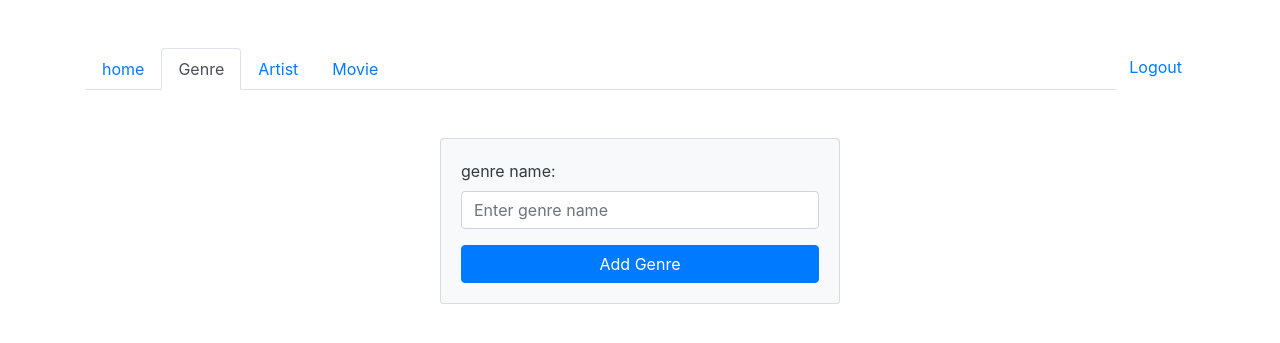
After one commit to vishal1026/movieApp, a Django app: template movie/movieApp/templates/superAdmin/super_admin.html in a window 1280 px wide, after a click on "Genre". The commit adds this page. Shown: the top 343 px of the page. Run offline with Django 3.2, Linux system fonts and the light colour scheme; the template is opened without the code that fills it: most values are stand-ins (such as "Sample title", 1, 10 or a date in 2020); some libraries are stand-ins or nearby versions.

Commit message:
ui of movie, artist, genre add  forms

```diff
--- /dev/null
+++ b/movie/movieApp/templates/admin/admin.html
@@ -0,0 +1,135 @@
+{% extends "../base.html" %}
+{% block title %} Admin {% endblock title %}
+{% block content %}
+<div class="mx-auto mt-5">
+	<div class="float-right">
+			<a  href="/movieApp/logoutUser/" class="btn btn-link">Logout</a>
+	</div>
+	<nav>
+		<div class="nav nav-tabs" id="nav-tab" role="tablist">
+			<a class="nav-item nav-link active" id="nav-home-tab" data-toggle="tab" href="#nav-home" role="tab"
+                aria-controls="nav-home" aria-selected="true">home</a>
+            <a class="nav-item nav-link" id="nav-addGenre-tab" data-toggle="tab" href="#nav-addGenre" role="tab"
+                aria-controls="nav-addGenre" aria-selected="false">Genre</a>
+			<a class="nav-item nav-link" id="nav-addArtist-tab" data-toggle="tab" href="#nav-addArtist" role="tab"
+                aria-controls="nav-addArtist" aria-selected="false">Artist</a>
+            <a class="nav-item nav-link" id="nav-addMovie-tab" data-toggle="tab" href="#nav-addMovie" role="tab"
+                aria-controls="nav-addMovie" aria-selected="false">Movie</a>
+            {% block userManagementTab %}{% endblock userManagementTab %}
+		</div>
+	</nav>
+	<!-- home div -->
+	<div class="tab-content" id="nav-tabContent">
+		<div class="tab-pane fade show active" id="nav-home" role="tabpanel" aria-labelledby="nav-home-tab">
+			{% if movieList %}
+			<table class="table table-hover">
+				<thead>
+					<tr>
+						<th scope="col">movie Id</th>
+						<th scope="col">Name</th>
+					</tr>
+				</thead>
+				<tbody>
+					{% for movie in movieList %}
+					<tr id="{{ movie.movie_id }}">
+						<td scope="row">{{ movie.movie_id }}</td>
+						<td>{{ movie.movie_name }}</td>
+					</tr>
+					{% endfor %}
+				</tbody>
+			</table>
+			{% endif %}
+		</div>
+
+		<!-- Add genre div -->
+		<div class="tab-pane fade" id="nav-addGenre" role="tabpanel" aria-labelledby="nav-addGenre-tab">
+			<div class="mx-auto mt-5" style="width: 400px;">
+				<div class="card bg-light text-dark">
+					<div class="card-body">
+						<form name="addGenre" action="{% url 'admin_profile' %}" method="POST">{% csrf_token %}
+							<div class="form-group">
+								<label for="genre_name">genre name:</label>
+								<input type="text" class="form-control" id="genre_name" placeholder="Enter genre name"
+									name="genre_name" required>
+							</div>
+							<button type="submit" name="addGenre" class="btn btn-primary btn-block">Add Genre</button>
+						</form>
+					</div>
+				</div>
+			</div>
+		</div>
+
+		<!-- Add artist div -->
+		<div class="tab-pane fade" id="nav-addArtist" role="tabpanel" aria-labelledby="nav-addArtist-tab">
+			<div class="mx-auto mt-5" style="width: 400px;">
+				<div class="card bg-light text-dark">
+					<div class="card-body">
+						<form name="addArtist" action="{% url 'admin_profile' %}" method="POST">{% csrf_token %}
+							<div class="form-group">
+								<label for="first_name">First name:</label>
+								<input type="text" class="form-control" id="first_name" placeholder="Enter first name"
+									name="first_name" required>
+							</div>
+							<div class="form-group">
+								<label for="last_name">Last name:</label>
+								<input type="text" class="form-control" id="last_name" placeholder="Enter last name"
+									name="last_name" required>
+							</div>
+							<button type="submit" name="addArtist" class="btn btn-primary btn-block">Add Artist</button>
+						</form>
+					</div>
+				</div>
+			</div>
+		</div>
+
+		<!-- Add Movie div -->
+		<div class="tab-pane fade" id="nav-addMovie" role="tabpanel" aria-labelledby="nav-addMovie-tab">
+			<div class="mx-auto mt-5" style="width: 400px;">
+				<div class="card bg-light text-dark">
+					<div class="card-body">
+						<form name="addMovie" action="{% url 'admin_profile' %}" method="POST">{% csrf_token %}
+							<div class="form-group">
+								<label for="Movie_name">Movie name:</label>
+								<input type="text" class="form-control" id="movie_name" placeholder="Enter movie name"
+									name="movie_name" required>
+							</div>
+							<div class="form-group">
+								<label for="description">Description:</label>
+								<textarea type="text" class="form-control" id="description" placeholder="description"
+									name="description"></textarea>
+                            </div>
+                            <div class="form-group">
+                                <label for="movieGenre">Genre</label>
+                                <select multiple class="form-control" id="movieGenre">
+                                  <option>1</option>
+                                  <option>2</option>
+                                  <option>3</option>
+                                  <option>4</option>
+                                  <option>5</option>
+                                </select>
+                            </div>
+                            <div class="form-group">
+                                <label for="movieArtist">Artist Worked</label>
+                                <select multiple class="form-control" id="movieArtist">
+                                  <option>1</option>
+                                  <option>2</option>
+                                  <option>3</option>
+                                  <option>4</option>
+                                  <option>5</option>
+                                </select>
+                            </div>
+                            <div class="form-group">
+                                    <label for="image">Example file input</label>
+                                    <input type="file"  id="image" accept=".svg, .png, .jpg, .jpeg" class="form-control-file">
+                                  </div>
+							<button type="submit"  name="addMovie" class="btn btn-primary btn-block">Add Movie</button>
+						</form>
+					</div>
+				</div>
+			</div>
+		</div>
+        <!-- Add admin div -->
+        {% block addAdmin %} {% endblock addAdmin %}
+	</div>
+</div>
+{% endblock content %}
--- a/movie/movieApp/templates/login.html
+++ b/movie/movieApp/templates/login.html
@@ -1,10 +1,10 @@
 {% extends "base.html" %}
-{% block title %} Login {% endblock %}
+{% block title %} Login {% endblock title %}
 {% block content %}
   <div class="mx-auto mt-5"  style="width: 400px;">
     <div class="card bg-light text-dark">
       <div class="card-body">
-          {% if invalidcredential %}
+          {% if invalidCredential %}
           <div class="alert alert-danger">
               Invalid username or password.
           </div>
@@ -23,4 +23,4 @@
       </div>
     </div>
   </div>
-{% endblock %}
+{% endblock content %}
--- /dev/null
+++ b/movie/movieApp/templates/superAdmin/super_admin.html
@@ -0,0 +1,41 @@
+{% extends "../admin/admin.html" %}
+{% block title %} SuperAdmin {% endblock title %}
+
+{% block userManagementTab %}
+  {% if request.session.user_type == 1 %}
+  <a class="nav-item nav-link" id="nav-addAdmin-tab" data-toggle="tab" href="#nav-addAdmin" role="tab"
+      aria-controls="nav-addAdmin" aria-selected="false">User Management</a>
+  {% endif %}
+{% endblock userManagementTab %}
+
+{% block addAdmin %}
+<div class="tab-pane fade" id="nav-addAdmin" role="tabpanel" aria-labelledby="nav-addAdmin-tab">
+  <div class="mx-auto mt-5" style="width: 400px;">
+    <div class="card bg-light text-dark">
+      <div class="card-body">
+        <form name="addAdmin" action="{% url 'add_admin' %}" method="POST">{% csrf_token %}
+          <div class="form-group">
+            <label for="first_name">First name:</label>
+            <input type="text" class="form-control" id="first_name" placeholder="Enter first name" name="first_name"
+              required>
+          </div>
+          <div class="form-group">
+            <label for="last_name">Last name:</label>
+            <input type="text" class="form-control" id="last_name" placeholder="Enter last name" name="last_name" required>
+          </div>
+          <div class="form-group">
+            <label for="user_name">username:</label>
+            <input type="text" class="form-control" id="user_name" placeholder="Enter username" onblur="validateUser(event)" name="user_name" required>
+          </div>
+          <div class="form-group">
+            <label for="password">Password:</label>
+            <input type="password" class="form-control" id="password" placeholder="Enter password" name="password"
+              required>
+          </div>
+            <button type="submit"  name="addAdmin" class="btn btn-primary btn-block">Register Admin</button>
+        </form>
+      </div>
+    </div>
+  </div>
+</div>
+{% endblock addAdmin %}
--- a/movie/movieApp/urls.py
+++ b/movie/movieApp/urls.py
@@ -9,4 +9,5 @@ from .views import *
 urlpatterns = [
     url(r'^login/', login.as_view(), name='login'),
     url(r'^admin_profile/', admin_profile, name='admin_profile'),
+    url(r'^add_admin/', add_admin, name='add_admin'),
 ]
```
Also changed, not shown: movie/movieApp/views.py (+16 -3 lines).
